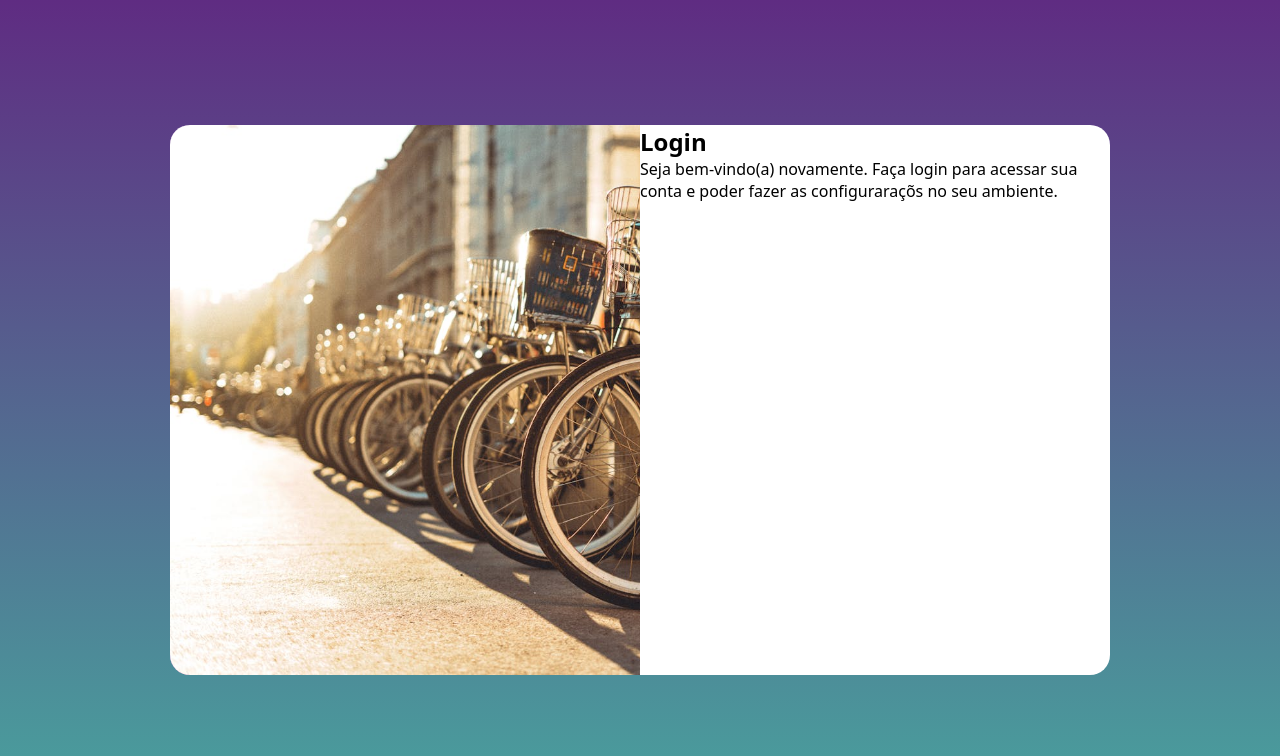
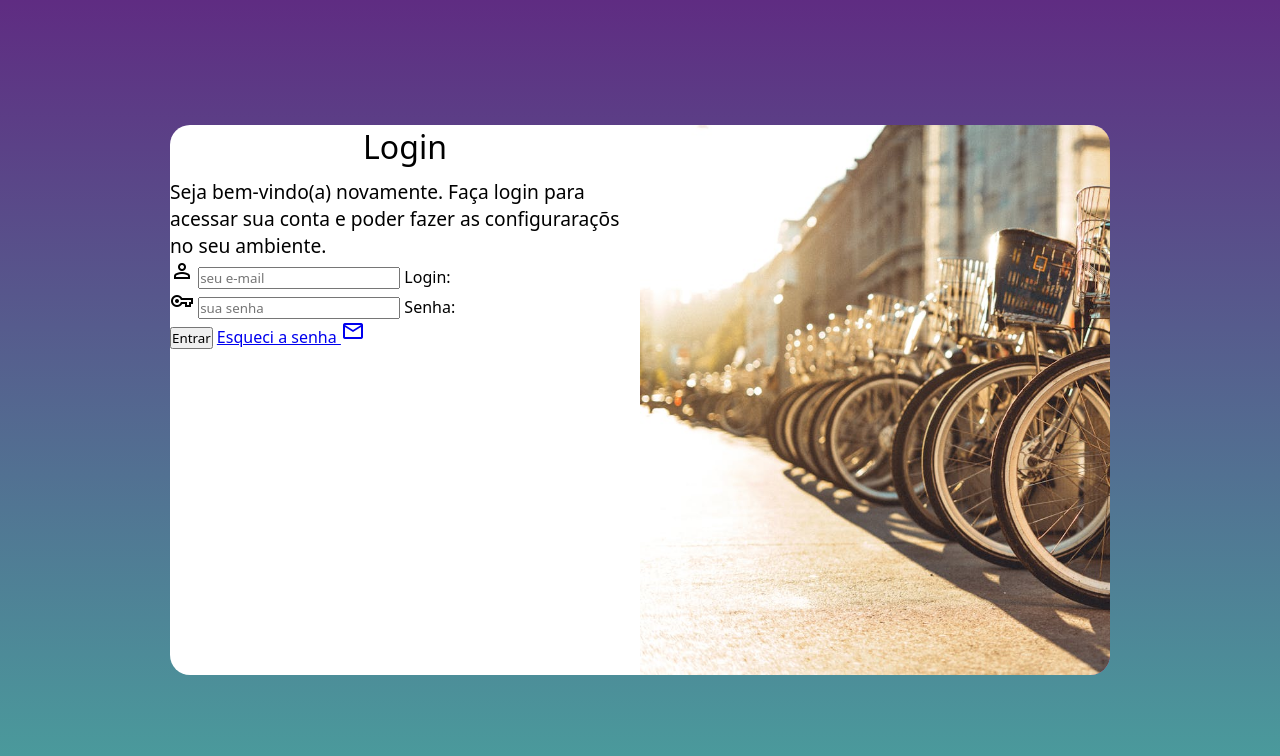
Before and after one commit to VitorAle01/projeto-login, a plain HTML site: page index.html in a window 1280 px wide. Drawn offline with nearby package versions, Linux system fonts and the light colour scheme.

Commit message:
adicionei o formulario

```diff
--- a/estilos/media-query.css
+++ b/estilos/media-query.css
@@ -36,16 +36,25 @@ section#login > div#formulario{
     }
 
     section#login > div#imagem{
-        float: left;
+        float: right;
         width: 50%;
         height: 100%;
 
 
-}
-section#login > div#formulario{
-    float: right;
-    width: 50%;
+    }
+    section#login > div#formulario{
+        float: left;
+        width: 50%;
 
 
+    }
+
+    div#formulario > h1{
+    font-size: 2em;
+    }
+
+    div#formulario > p{
+        font-size: 1.2em;
+    }
+
 }
-}
--- a/estilos/style.css
+++ b/estilos/style.css
@@ -10,6 +10,7 @@ Lilás: #5f2c82
 
 *{
     font-family:system-ui, -apple-system, BlinkMacSystemFont, 'Segoe UI', Roboto, Oxygen, Ubuntu, Cantarell, 'Open Sans', 'Helvetica Neue', sans-serif;
+    font-weight: 500;
     padding: 0px;
     margin: 0px;
     box-sizing: border-box;
@@ -58,3 +59,12 @@ section#formulario{
     padding: 10px;
     display: block;
 }
+
+div#formulario > h1{
+    text-align: center;
+    margin-bottom: 10px; /*margim para abaixo*/
+}
+
+div#formulario > p{
+    font-size: 0.8em;
+}
--- a/index.html
+++ b/index.html
@@ -4,6 +4,7 @@
     <meta charset="UTF-8">
     <meta name="viewport" content="width=device-width, initial-scale=1.0">
     <title>Login</title>
+    <link href="https://fonts.googleapis.com/css2?family=Material+Symbols+Outlined" rel="stylesheet" />
     <link rel="stylesheet" href="estilos/style.css">
     <link rel="stylesheet" href="estilos/media-query.css">
 </head>
@@ -19,7 +20,20 @@
                 <h1>Login</h1>
                 <p>Seja bem-vindo(a) novamente. Faça login para acessar sua conta e poder fazer as configuraraçõs no seu ambiente. </p>
                 <form action="login.php" method="post" autocomplete="on">
-
+                    <div class="login">
+                        <span class="material-symbols-outlined">person</span>
+                        <input type="email" name="login" id="Ilogin" placeholder="seu e-mail" autocomplete="email" required maxlength="30">
+                        <label for="Ilogin">Login:</label>
+                    </div>
+                    <div class="senha">
+                        <span class="material-symbols-outlined">vpn_key</span>
+                        <input type="password" name="senha" id="Isenha" placeholder="sua senha" autocomplete="current-password" required minlength="8" maxlength="20">
+                        <label for="Isenha">Senha:</label>
+                    </div>
+                    <input type="submit" value="Entrar">
+                    <a href="esqueci.html">Esqueci a senha
+                        <span class="material-symbols-outlined">mail</span>
+                    </a>
                 </form>
             </div>
         </section>
```
